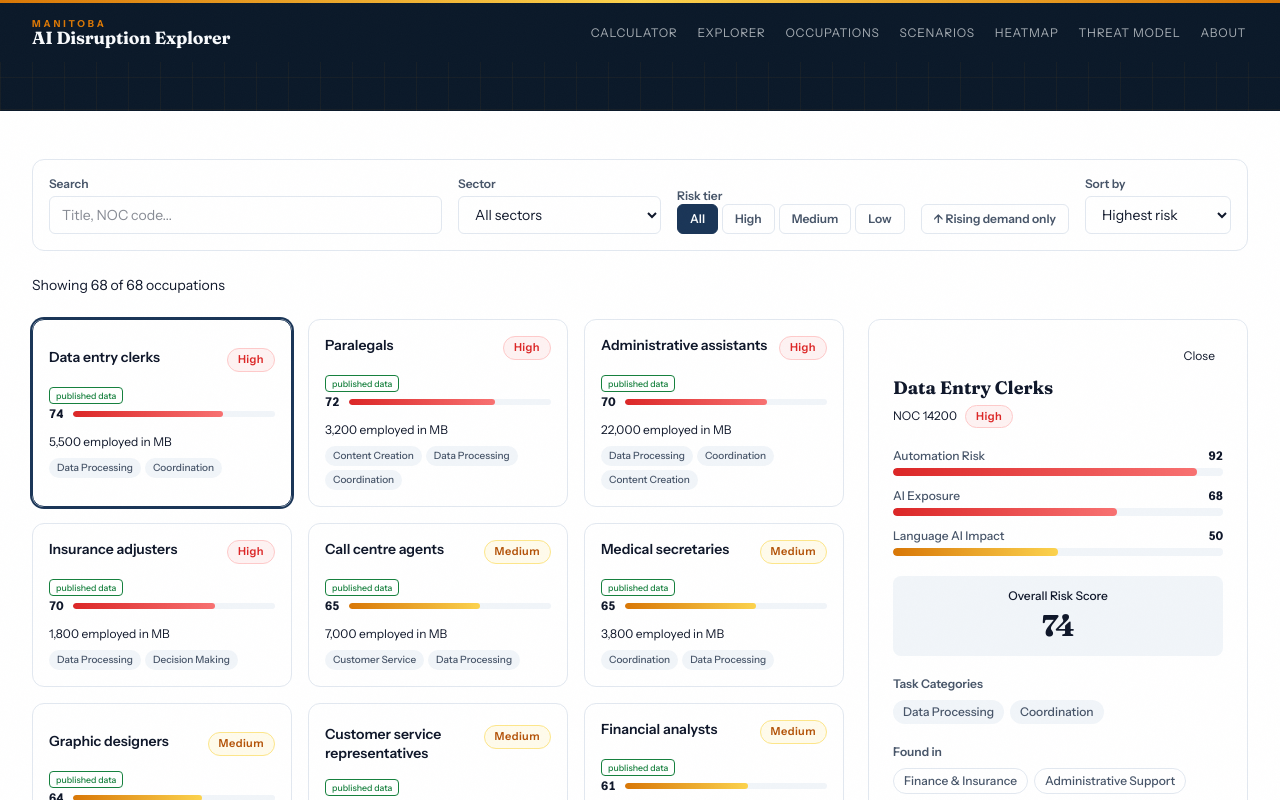
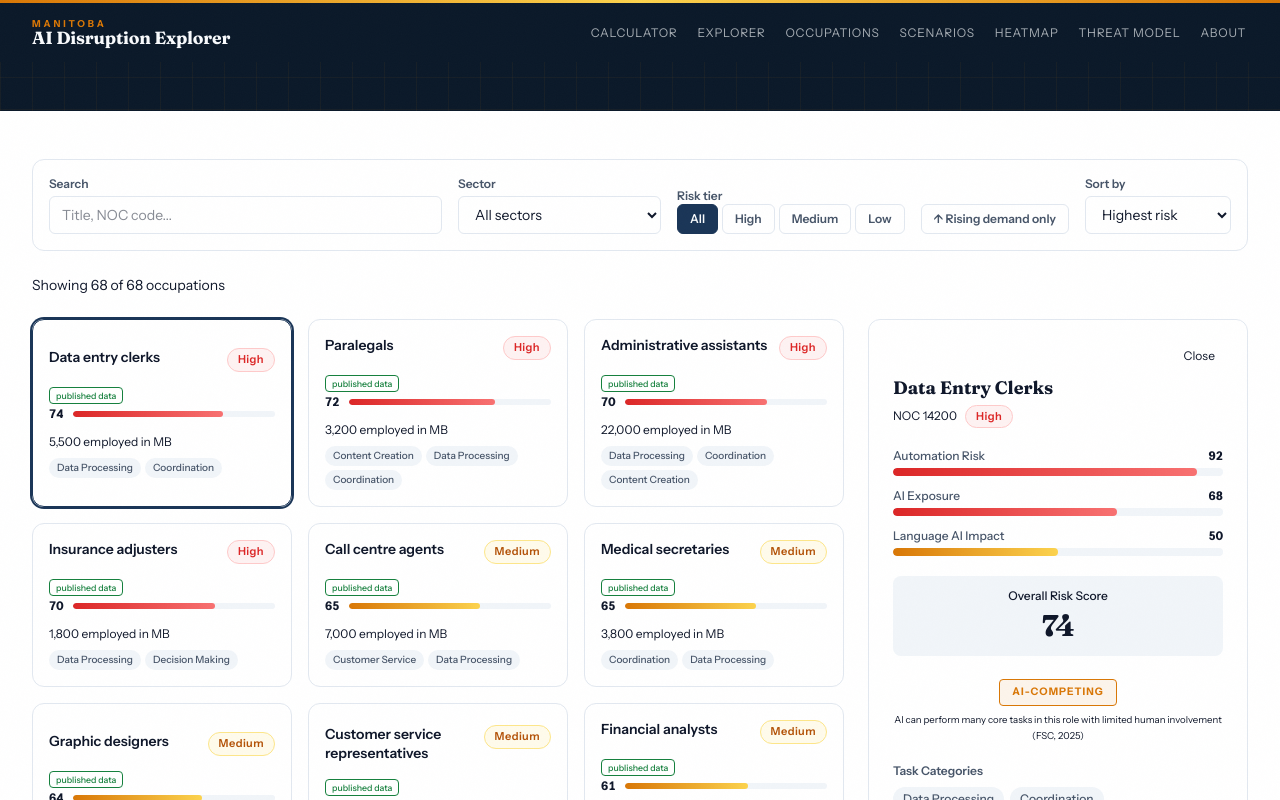
Before and after one commit to scott-cmd11/mb-ai-disruption, a Next.js app: page /occupation in a window 1280 px wide. Both pictures are taken after a click on the button 229 px from the left and 866 px from the top of the page. Shown: the part 466-1266 px from the top of the page. Built offline with nearby package versions, Linux system fonts and the light colour scheme.

Commit message:
feat: add AI-augmenting/competing badge to occupation detail panel
Green badge for high-complementarity occupations (AI assists),
amber badge for low-complementarity (AI competes). Source: FSC 2025.

```diff
--- a/src/app/occupation/OccupationClient.tsx
+++ b/src/app/occupation/OccupationClient.tsx
@@ -504,6 +504,27 @@ export function OccupationClient({ occupations, industries }: Props) {
               </p>
             </div>
 
+            {/* 3b. AI complementarity badge */}
+            {selected.aiComplementarity && (
+              <div className="mb-5 text-center">
+                <span
+                  className="inline-block text-[0.65rem] font-bold tracking-[0.1em] uppercase px-3 py-1 rounded-sm border"
+                  style={{
+                    color: selected.aiComplementarity === "high" ? "var(--color-risk-low)" : "var(--color-gold)",
+                    borderColor: selected.aiComplementarity === "high" ? "var(--color-risk-low)" : "var(--color-gold)",
+                    backgroundColor: selected.aiComplementarity === "high" ? "var(--color-risk-low-bg)" : "rgba(217, 119, 6, 0.08)",
+                  }}
+                >
+                  {selected.aiComplementarity === "high" ? "AI-augmenting" : "AI-competing"}
+                </span>
+                <p className="text-[0.6rem] mt-1.5 leading-relaxed" style={{ color: "var(--color-text-tertiary)" }}>
+                  {selected.aiComplementarity === "high"
+                    ? "AI is more likely to assist workers in this role than replace them (FSC, 2025)"
+                    : "AI can perform many core tasks in this role with limited human involvement (FSC, 2025)"}
+                </p>
+              </div>
+            )}
+
             {/* 4. Task categories */}
             <div className="mb-5">
               <p
```
